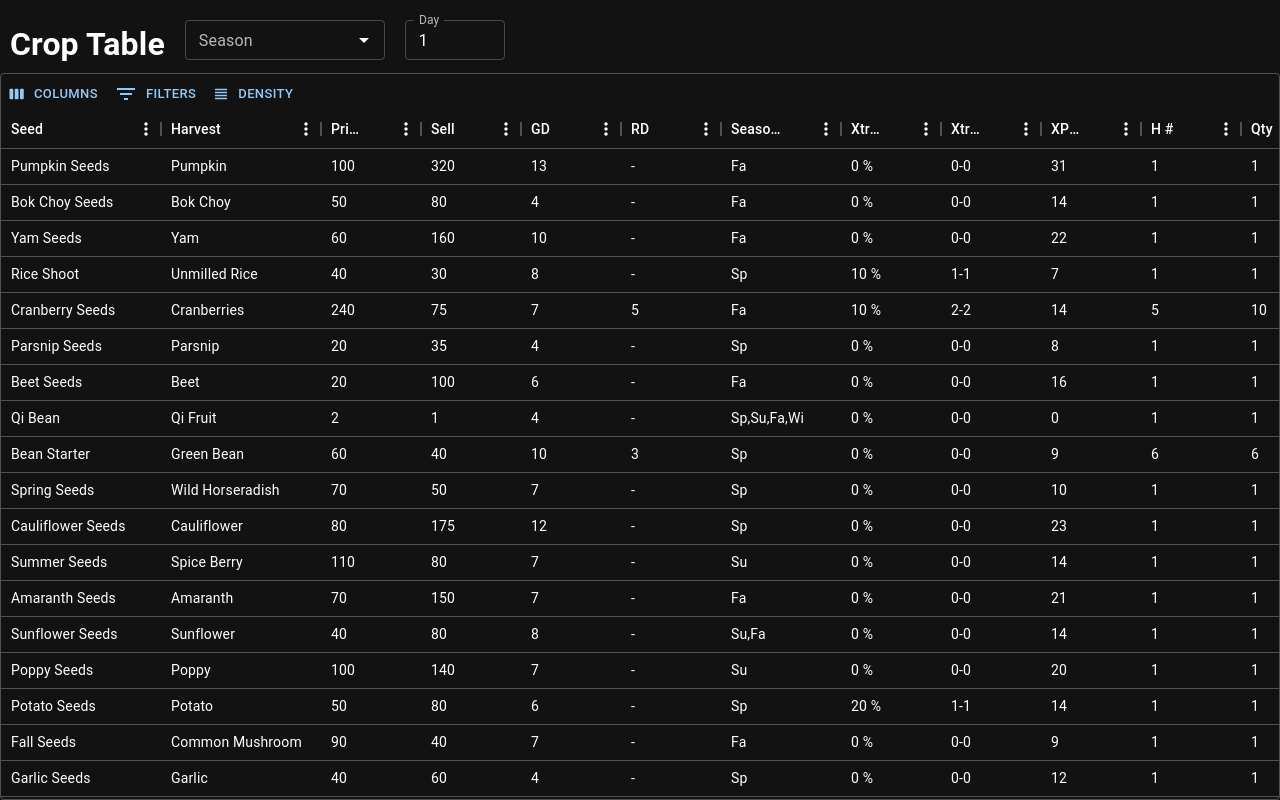
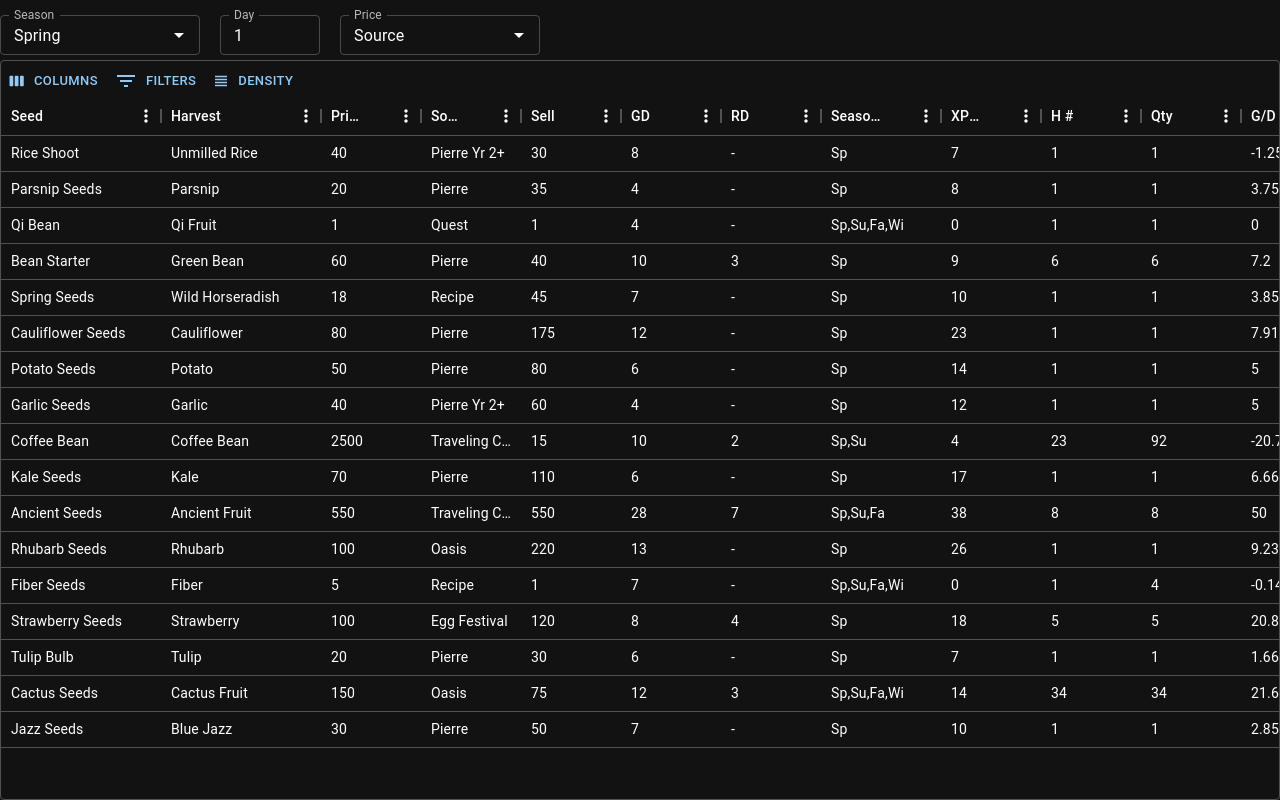
Before and after one commit to nathan-spencer/stardew-valley-productivity, a React (Create React App) app: page / in a window 1280 px wide. Built offline with nearby package versions, Linux system fonts and the light colour scheme.

Commit message:
seed sources

```diff
--- a/src/components/CropTable.tsx
+++ b/src/components/CropTable.tsx
@@ -1,16 +1,18 @@
-import { useEffect, useMemo, useState } from "react";
+import { useCallback, useEffect, useMemo, useState } from "react";
 import { DataGrid, GridColDef, GridToolbar } from "@mui/x-data-grid";
 import stardewService from "../service/stardewService";
 import { ICrop } from "../interface/ICrop";
 import IObject from "../interface/IObject";
 import SeasonSelect from "./SeasonSelect";
-import { TextField } from "@mui/material";
+import { Autocomplete, TextField } from "@mui/material";
+import ISeedSource from "../interface/ISeedSource";
 
 interface IRow {
   Id: number;
   Seed: string;
   Harvest: string;
   Price: number;
+  Source: string;
   Sell: number;
   Edibility?: string;
   Type?: string;
@@ -39,6 +41,7 @@ const columns: GridColDef[] = [
   { field: "Seed", width: 160 },
   { field: "Harvest", width: 160 },
   { field: "Price" },
+  { field: "Source" },
   { field: "Sell" },
   // { field: "Edibility", width: 60 }, //always -300
   // { field: "Type" }, //always Seeds
@@ -88,7 +91,8 @@ const columns: GridColDef[] = [
   {
     field: "XP/D",
     description: "Experience per Day",
-    valueGetter: ({ row: p }) => (p.XP * p.Harvests) / p.TotalGrowthDays,
+    valueGetter: ({ row: p }) =>
+      p.TotalGrowthDays <= 0 ? 0 : (p.XP * p.Harvests) / p.TotalGrowthDays,
   },
   {
     field: "XP/G",
@@ -100,8 +104,17 @@ const columns: GridColDef[] = [
 export default function CropTable() {
   const [crops, setCrops] = useState<ICrop[]>([]);
   const [objects, setObjects] = useState<IObject[]>([]);
-  const [season, setSeason] = useState<string>("");
+  const [season, setSeason] = useState<string>("Spring");
+  const [price, setPrice] = useState<string>("Source");
   const [day, setDay] = useState<number>(1);
+  const [sources, setSources] = useState<ISeedSource[]>([]);
+
+  const fetchSources = useCallback(async () => {
+    await stardewService.getSeedSources().then((r) => setSources(r));
+  }, []);
+  useEffect(() => {
+    fetchSources();
+  }, [fetchSources]);
 
   useEffect(() => {
     (async () => {
@@ -122,14 +135,19 @@ export default function CropTable() {
       .map((c): IRow => {
         const o = objects.find((b) => b["Object Id"] === c["Object Id"]);
         const h = objects.find((b) => b["Object Id"] === c["Index Of Harvest"]);
+        const s = sources.find((s) => s.ObjectId === Number(c["Object Id"]));
         return {
           ...c,
           ...o,
           Id: Number(c["Object Id"]),
           Seed: o?.Name ?? "",
           Harvest: h?.Name ?? "",
-          Price: Number(o?.Price) * 2, //temp fix. Need to have a better way for getting seed cost for various seed sources.
-          Sell: Number(h?.Price),
+          Price:
+            price === "Source"
+              ? s?.Price ?? 0
+              : Number(o?.Price) ?? s?.Price ?? 0,
+          Source: s?.Source ?? "",
+          Sell: s?.Sell ?? 0,
           // Food: o?.["Food and Drink"] ?? "", //Blank
           GrowthDays: [
             c["Days in Stage 1 Growth"],
@@ -202,7 +220,7 @@ export default function CropTable() {
           TotalGrowthDays: gd,
         };
       });
-  }, [crops, objects, season, day]);
+  }, [crops, objects, season, day, sources, price]);
 
   const handleDayChange = (e: React.ChangeEvent<HTMLInputElement>) => {
     const newDay = Number(e.target.value);
@@ -227,8 +245,7 @@ export default function CropTable() {
         overflow: "hidden",
       }}
     >
-      <div style={{ display: "flex", margin: "20px 10px 5px", gap: "20px" }}>
-        <h1 style={{ margin: "0px" }}>Crop Table</h1>
+      <div style={{ display: "flex", margin: "15px 0px 5px", gap: "20px" }}>
         <SeasonSelect season={season} onChange={(ns) => setSeason(ns)} />
         <TextField
           type="number"
@@ -237,6 +254,16 @@ export default function CropTable() {
           value={day}
           onChange={handleDayChange}
           sx={{ width: "100px" }}
+        />
+        <Autocomplete
+          value={price}
+          onChange={(_e: any, newValue: string | null) => {
+            setPrice(newValue ?? "");
+          }}
+          options={["Source", "Seed"]}
+          sx={{ width: 200 }}
+          renderInput={(params: any) => <TextField {...params} label="Price" />}
+          size="small"
         />
       </div>
       <div style={{ minHeight: 0, overflow: "auto" }}>
@@ -250,6 +277,8 @@ export default function CropTable() {
                 columnVisibilityModel: {
                   Id: false,
                   Description: false,
+                  ExtraHarvestChance: false,
+                  "Xtra #": false,
                 },
               },
             }}
--- a/src/components/SeasonSelect.tsx
+++ b/src/components/SeasonSelect.tsx
@@ -8,25 +8,15 @@ const seasons = ["", "Spring", "Summer", "Fall", "Winter"];
 
 export default function SeasonSelect(props: SeasonSelectProps): JSX.Element {
   const { season, onChange } = props;
-  // const [value, setValue] = useState<string | null>(
-  //   seasons.find((s) => s.toLowerCase() == season?.toLowerCase()) ?? seasons[0]
-  // );
   const value =
     seasons.find((s) => s.toLowerCase() === season?.toLowerCase()) ??
     seasons[0];
-  // const [inputValue, setInputValue] = useState("");
   return (
     <Autocomplete
       value={value}
       onChange={(_e: any, newValue: string | null) => {
-        // setValue(newValue);
         onChange(newValue ?? "");
       }}
-      // inputValue={inputValue}
-      // onInputChange={(_e: any, newInputValue: SetStateAction<string>) => {
-      //   setInputValue(newInputValue);
-      // }}
-      id="controllable-states-demo"
       options={seasons}
       sx={{ width: 200 }}
       renderInput={(params: any) => <TextField {...params} label="Season" />}
--- /dev/null
+++ b/src/interface/ISeedSource.ts
@@ -0,0 +1,10 @@
+export default interface ISeedSource {
+  ObjectId: number;
+  HarvestId: number;
+  Seed: string;
+  Harvest: string;
+  Price: number;
+  Sell: number;
+  Source: string;
+  Note: string;
+}
--- /dev/null
+++ b/src/service/SeedSources.ts
@@ -0,0 +1,466 @@
+import ISeedSource from "../interface/ISeedSource";
+
+const SeedSources: ISeedSource[] = [
+  {
+    ObjectId: 273,
+    HarvestId: 271,
+    Seed: "Rice Shoot",
+    Harvest: "Unmilled Rice",
+    Price: 40,
+    Sell: 30,
+    Source: "Pierre Yr 2+",
+    Note: "6 days when irrigated",
+  },
+  {
+    ObjectId: 299,
+    HarvestId: 300,
+    Seed: "Amaranth Seeds",
+    Harvest: "Amaranth",
+    Price: 70,
+    Sell: 150,
+    Source: "Pierre",
+    Note: "",
+  },
+  {
+    ObjectId: 301,
+    HarvestId: 398,
+    Seed: "Grape Starter",
+    Harvest: "Grape",
+    Price: 60,
+    Sell: 80,
+    Source: "Pierre",
+    Note: "",
+  },
+  {
+    ObjectId: 302,
+    HarvestId: 304,
+    Seed: "Hops Starter",
+    Harvest: "Hops",
+    Price: 60,
+    Sell: 25,
+    Source: "Pierre",
+    Note: "",
+  },
+  {
+    ObjectId: 347,
+    HarvestId: 417,
+    Seed: "Rare Seed",
+    Harvest: "Sweet Gem Berry",
+    Price: 1000,
+    Sell: 3000,
+    Source: "Traveling Cart",
+    Note: "",
+  },
+  {
+    ObjectId: 425,
+    HarvestId: 595,
+    Seed: "Fairy Seeds",
+    Harvest: "Fairy Rose",
+    Price: 200,
+    Sell: 290,
+    Source: "Pierre",
+    Note: "",
+  },
+  {
+    ObjectId: 427,
+    HarvestId: 591,
+    Seed: "Tulip Bulb",
+    Harvest: "Tulip",
+    Price: 20,
+    Sell: 30,
+    Source: "Pierre",
+    Note: "",
+  },
+  {
+    ObjectId: 429,
+    HarvestId: 597,
+    Seed: "Jazz Seeds",
+    Harvest: "Blue Jazz",
+    Price: 30,
+    Sell: 50,
+    Source: "Pierre",
+    Note: "",
+  },
+  {
+    ObjectId: 431,
+    HarvestId: 421,
+    Seed: "Sunflower Seeds",
+    Harvest: "Sunflower",
+    Price: 125,
+    Sell: 100,
+    Source: "JojaMart",
+    Note: "Sell = 80 (flower) + 20 (seed)",
+  },
+  {
+    ObjectId: 433,
+    HarvestId: 433,
+    Seed: "Coffee Bean",
+    Harvest: "Coffee Bean",
+    Price: 2500,
+    Sell: 15,
+    Source: "Traveling Cart",
+    Note: "",
+  },
+  {
+    ObjectId: 453,
+    HarvestId: 376,
+    Seed: "Poppy Seeds",
+    Harvest: "Poppy",
+    Price: 100,
+    Sell: 140,
+    Source: "Pierre",
+    Note: "",
+  },
+  {
+    ObjectId: 455,
+    HarvestId: 593,
+    Seed: "Spangle Seeds",
+    Harvest: "Summer Spangle",
+    Price: 50,
+    Sell: 90,
+    Source: "Pierre",
+    Note: "",
+  },
+  {
+    ObjectId: 472,
+    HarvestId: 24,
+    Seed: "Parsnip Seeds",
+    Harvest: "Parsnip",
+    Price: 20,
+    Sell: 35,
+    Source: "Pierre",
+    Note: "",
+  },
+  {
+    ObjectId: 473,
+    HarvestId: 188,
+    Seed: "Bean Starter",
+    Harvest: "Green Bean",
+    Price: 60,
+    Sell: 40,
+    Source: "Pierre",
+    Note: "",
+  },
+  {
+    ObjectId: 474,
+    HarvestId: 190,
+    Seed: "Cauliflower Seeds",
+    Harvest: "Cauliflower",
+    Price: 80,
+    Sell: 175,
+    Source: "Pierre",
+    Note: "",
+  },
+  {
+    ObjectId: 475,
+    HarvestId: 192,
+    Seed: "Potato Seeds",
+    Harvest: "Potato",
+    Price: 50,
+    Sell: 80,
+    Source: "Pierre",
+    Note: "",
+  },
+  {
+    ObjectId: 476,
+    HarvestId: 248,
+    Seed: "Garlic Seeds",
+    Harvest: "Garlic",
+    Price: 40,
+    Sell: 60,
+    Source: "Pierre Yr 2+",
+    Note: "",
+  },
+  {
+    ObjectId: 477,
+    HarvestId: 250,
+    Seed: "Kale Seeds",
+    Harvest: "Kale",
+    Price: 70,
+    Sell: 110,
+    Source: "Pierre",
+    Note: "",
+  },
+  {
+    ObjectId: 478,
+    HarvestId: 252,
+    Seed: "Rhubarb Seeds",
+    Harvest: "Rhubarb",
+    Price: 100,
+    Sell: 220,
+    Source: "Oasis",
+    Note: "",
+  },
+  {
+    ObjectId: 479,
+    HarvestId: 254,
+    Seed: "Melon Seeds",
+    Harvest: "Melon",
+    Price: 80,
+    Sell: 250,
+    Source: "Pierre",
+    Note: "",
+  },
+  {
+    ObjectId: 480,
+    HarvestId: 256,
+    Seed: "Tomato Seeds",
+    Harvest: "Tomato",
+    Price: 50,
+    Sell: 60,
+    Source: "Pierre",
+    Note: "",
+  },
+  {
+    ObjectId: 481,
+    HarvestId: 258,
+    Seed: "Blueberry Seeds",
+    Harvest: "Blueberry",
+    Price: 80,
+    Sell: 50,
+    Source: "Pierre",
+    Note: "",
+  },
+  {
+    ObjectId: 482,
+    HarvestId: 260,
+    Seed: "Pepper Seeds",
+    Harvest: "Hot Pepper",
+    Price: 40,
+    Sell: 40,
+    Source: "Pierre",
+    Note: "",
+  },
+  {
+    ObjectId: 483,
+    HarvestId: 262,
+    Seed: "Wheat Seeds",
+    Harvest: "Wheat",
+    Price: 10,
+    Sell: 25,
+    Source: "Pierre",
+    Note: "",
+  },
+  {
+    ObjectId: 484,
+    HarvestId: 264,
+    Seed: "Radish Seeds",
+    Harvest: "Radish",
+    Price: 40,
+    Sell: 90,
+    Source: "Pierre",
+    Note: "",
+  },
+  {
+    ObjectId: 485,
+    HarvestId: 266,
+    Seed: "Red Cabbage Seeds",
+    Harvest: "Red Cabbage",
+    Price: 100,
+    Sell: 260,
+    Source: "Pierre Yr 2+",
+    Note: "",
+  },
+  {
+    ObjectId: 486,
+    HarvestId: 268,
+    Seed: "Starfruit Seeds",
+    Harvest: "Starfruit",
+    Price: 400,
+    Sell: 750,
+    Source: "Oasis",
+    Note: "",
+  },
+  {
+    ObjectId: 487,
+    HarvestId: 270,
+    Seed: "Corn Seeds",
+    Harvest: "Corn",
+    Price: 150,
+    Sell: 50,
+    Source: "Pierre",
+    Note: "",
+  },
+  {
+    ObjectId: 488,
+    HarvestId: 272,
+    Seed: "Eggplant Seeds",
+    Harvest: "Eggplant",
+    Price: 20,
+    Sell: 60,
+    Source: "Pierre",
+    Note: "",
+  },
+  {
+    ObjectId: 489,
+    HarvestId: 274,
+    Seed: "Artichoke Seeds",
+    Harvest: "Artichoke",
+    Price: 30,
+    Sell: 160,
+    Source: "Pierre Yr 2+",
+    Note: "",
+  },
+  {
+    ObjectId: 490,
+    HarvestId: 276,
+    Seed: "Pumpkin Seeds",
+    Harvest: "Pumpkin",
+    Price: 100,
+    Sell: 320,
+    Source: "Pierre",
+    Note: "",
+  },
+  {
+    ObjectId: 491,
+    HarvestId: 278,
+    Seed: "Bok Choy Seeds",
+    Harvest: "Bok Choy",
+    Price: 50,
+    Sell: 80,
+    Source: "Pierre",
+    Note: "",
+  },
+  {
+    ObjectId: 492,
+    HarvestId: 280,
+    Seed: "Yam Seeds",
+    Harvest: "Yam",
+    Price: 60,
+    Sell: 160,
+    Source: "Pierre",
+    Note: "",
+  },
+  {
+    ObjectId: 493,
+    HarvestId: 282,
+    Seed: "Cranberry Seeds",
+    Harvest: "Cranberries",
+    Price: 240,
+    Sell: 75,
+    Source: "Pierre",
+    Note: "",
+  },
+  {
+    ObjectId: 494,
+    HarvestId: 284,
+    Seed: "Beet Seeds",
+    Harvest: "Beet",
+    Price: 20,
+    Sell: 100,
+    Source: "Oasis",
+    Note: "",
+  },
+  {
+    ObjectId: 495,
+    HarvestId: 16,
+    Seed: "Spring Seeds",
+    Harvest: "Wild Horseradish",
+    Price: 18,
+    Sell: 45,
+    Source: "Recipe",
+    Note: "Price = Sum ingredients / 10. Sell = harvest avg.",
+  },
+  {
+    ObjectId: 496,
+    HarvestId: 396,
+    Seed: "Summer Seeds",
+    Harvest: "Spice Berry",
+    Price: 21,
+    Sell: 70,
+    Source: "Recipe",
+    Note: "Price = Sum ingredients / 10. Sell = harvest avg.",
+  },
+  {
+    ObjectId: 497,
+    HarvestId: 404,
+    Seed: "Fall Seeds",
+    Harvest: "Common Mushroom",
+    Price: 23,
+    Sell: 58,
+    Source: "Recipe",
+    Note: "Price = Sum ingredients / 10. Sell = harvest avg.",
+  },
+  {
+    ObjectId: 498,
+    HarvestId: 412,
+    Seed: "Winter Seeds",
+    Harvest: "Winter Root",
+    Price: 38,
+    Sell: 95,
+    Source: "Recipe",
+    Note: "Price = Sum ingredients / 10. Sell = harvest avg.",
+  },
+  {
+    ObjectId: 499,
+    HarvestId: 454,
+    Seed: "Ancient Seeds",
+    Harvest: "Ancient Fruit",
+    Price: 550,
+    Sell: 550,
+    Source: "Traveling Cart",
+    Note: "",
+  },
+  {
+    ObjectId: 745,
+    HarvestId: 400,
+    Seed: "Strawberry Seeds",
+    Harvest: "Strawberry",
+    Price: 100,
+    Sell: 120,
+    Source: "Egg Festival",
+    Note: "",
+  },
+  {
+    ObjectId: 802,
+    HarvestId: 90,
+    Seed: "Cactus Seeds",
+    Harvest: "Cactus Fruit",
+    Price: 150,
+    Sell: 75,
+    Source: "Oasis",
+    Note: "",
+  },
+  {
+    ObjectId: 831,
+    HarvestId: 830,
+    Seed: "Taro Tuber",
+    Harvest: "Taro Root",
+    Price: 20,
+    Sell: 100,
+    Source: "Ginger Island",
+    Note: "7 days with irrigation",
+  },
+  {
+    ObjectId: 833,
+    HarvestId: 832,
+    Seed: "Pineapple Seeds",
+    Harvest: "Pineapple",
+    Price: 240,
+    Sell: 300,
+    Source: "Ginger Island",
+    Note: "",
+  },
+  {
+    ObjectId: 885,
+    HarvestId: 771,
+    Seed: "Fiber Seeds",
+    Harvest: "Fiber",
+    Price: 5,
+    Sell: 1,
+    Source: "Recipe",
+    Note: "",
+  },
+  {
+    ObjectId: 890,
+    HarvestId: 889,
+    Seed: "Qi Bean",
+    Harvest: "Qi Fruit",
+    Price: 1,
+    Sell: 1,
+    Source: "Quest",
+    Note: "",
+  },
+];
+
+export default SeedSources;
```
Also changed, not shown: src/service/stardewService.ts (+7 -1 lines).
